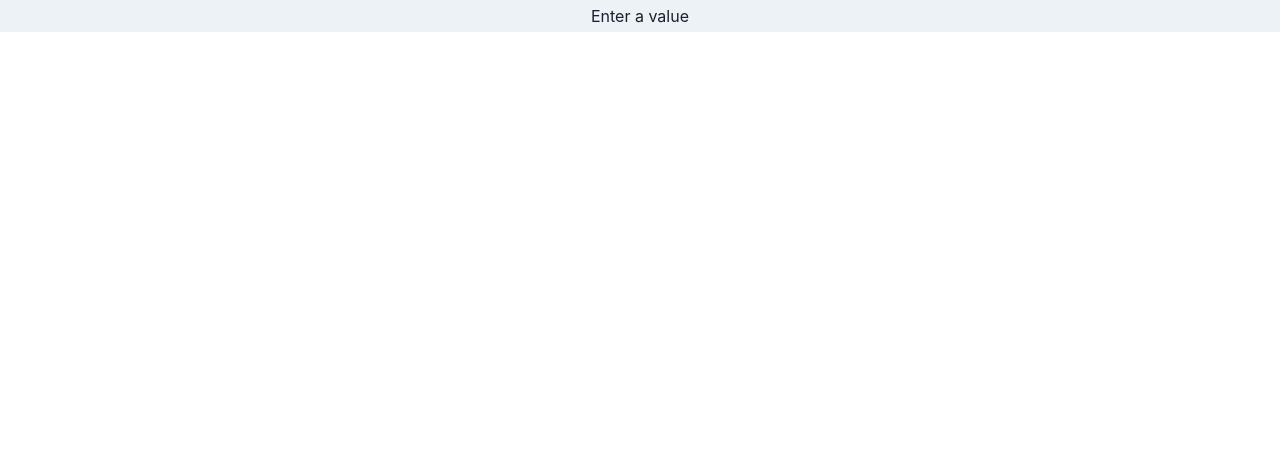
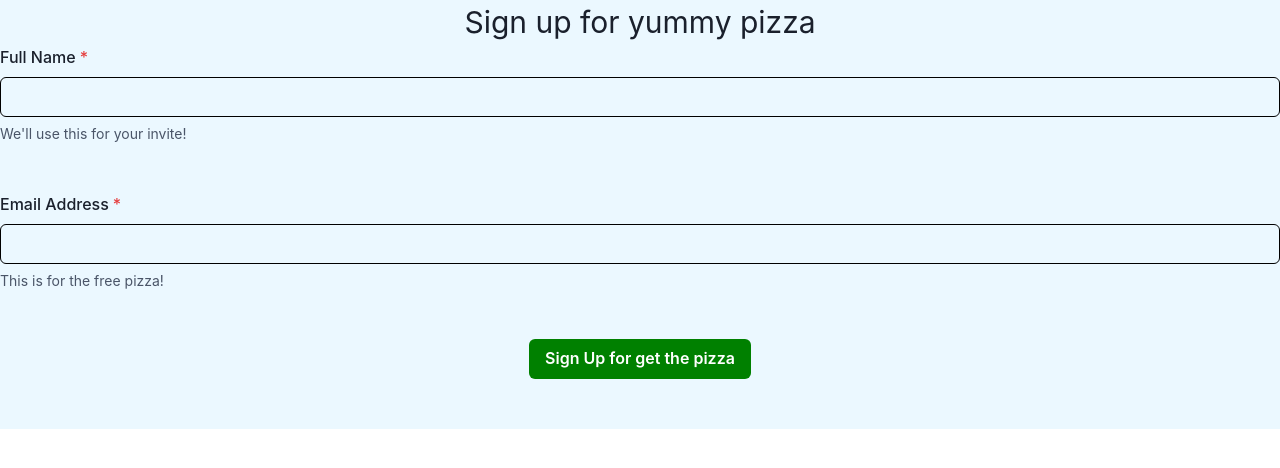
Before and after one commit to Gibbsforce/chakracourse, a React (Vite) app: page / in a window 1280 px wide. Shown: the top 468 px of the page. Built offline with nearby package versions, Linux system fonts and the light colour scheme.

Commit message:
form control component added

```diff
--- a/src/App.jsx
+++ b/src/App.jsx
@@ -13,6 +13,7 @@ import WrapComponent from "./components/WrapComponent"
 import ButtonComponent from "./components/ButtonComponent"
 import CheckboxComponent from "./components/CheckboxComponent"
 import EditableComponent from "./components/EditableComponent"
+import FormControlComponent from "./components/FormControlComponent"
 const App = () => {
   return (
     <>
@@ -29,7 +30,8 @@ const App = () => {
       {/* <WrapComponent /> */}
       {/* <ButtonComponent /> */}
       {/* <CheckboxComponent /> */}
-      <EditableComponent />
+      {/* <EditableComponent /> */}
+      <FormControlComponent />
     </>
   )
 }
--- /dev/null
+++ b/src/components/FormControlComponent/index.jsx
@@ -0,0 +1,41 @@
+import { useState } from "react";
+import { FormControl, FormLabel, Input, FormHelperText, Box, Center, Text, SimpleGrid, Button } from "@chakra-ui/react"
+const FormControlComponent = () => {
+    const [value, setValue] = useState("Enter a value")
+    return (
+        <>
+            <Box bgColor="blue.50">
+                <Center>
+                    <Text fontSize="3xl">Sign up for yummy pizza</Text>
+                </Center>
+                <SimpleGrid>
+                    <FormControl id="name" isRequired>
+                        <FormLabel>Full Name</FormLabel>
+                        <Input type="text" border="1px solid black"/>
+                        <FormHelperText>
+                            We'll use this for your invite!
+                        </FormHelperText>
+                    </FormControl>
+                </SimpleGrid>
+                <Box width="100%" height="50px" bgColor="blue.50"/>
+                <SimpleGrid>
+                    <FormControl id="email" isRequired>
+                        <FormLabel>Email Address</FormLabel>
+                        <Input type="text" border="1px solid black"/>
+                        <FormHelperText>
+                            This is for the free pizza!
+                        </FormHelperText>
+                    </FormControl>
+                </SimpleGrid>
+                <Box width="100%" height="50px" bgColor="blue.50"/>
+                <Center>
+                    <Button bgColor="green" color="white">
+                        Sign Up for get the pizza
+                    </Button>
+                </Center>
+                <Box width="100%" height="50px" bgColor="blue.50"/>
+            </Box>
+        </>
+    )
+}
+export default FormControlComponent
```
